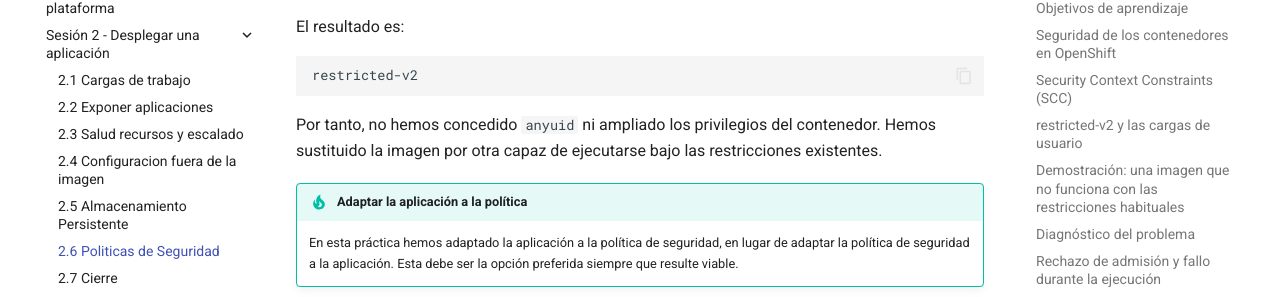
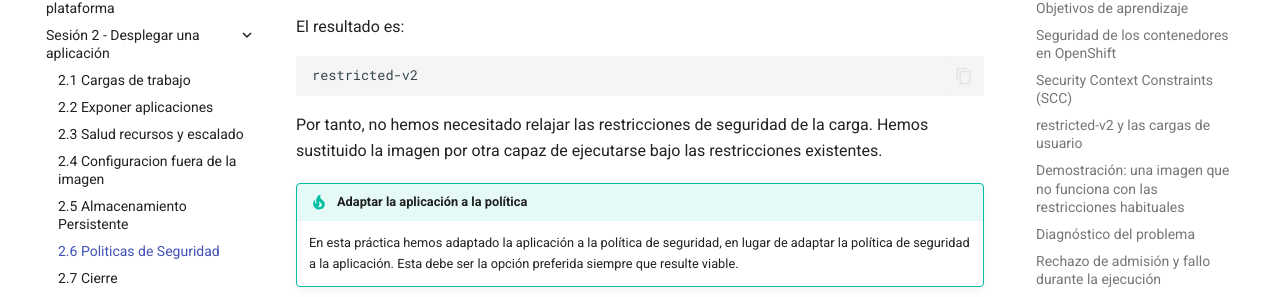
Before and after one commit to ieftraining/curso-openshift, an MkDocs documentation site: the page built from docs/sesion2/2.6 Politicas de Seguridad.md, in a window 1280 px wide and 900 px high, scrolled down 8895 px. Shown: the part 145-442 px from the top of the window. Built offline with MkDocs 1.6.1 and Material for MkDocs 9.7.7, drawn with Linux system fonts in a browser that asks for light colours.

Commit message:
Add files via upload

````diff
--- a/docs/sesion2/2.6 Politicas de Seguridad.md
+++ b/docs/sesion2/2.6 Politicas de Seguridad.md
@@ -329,7 +329,7 @@ El resultado es:
 restricted-v2
 ```
 
-Por tanto, no hemos concedido `anyuid` ni ampliado los privilegios del contenedor. Hemos sustituido la imagen por otra capaz de ejecutarse bajo las restricciones existentes.
+Por tanto, no hemos necesitado relajar las restricciones de seguridad de la carga. Hemos sustituido la imagen por otra capaz de ejecutarse bajo las restricciones existentes.
 
 !!! tip "Adaptar la aplicación a la política"
     En esta práctica hemos adaptado la aplicación a la política de seguridad, en lugar de adaptar la política de seguridad a la aplicación. Esta debe ser la opción preferida siempre que resulte viable.
````
